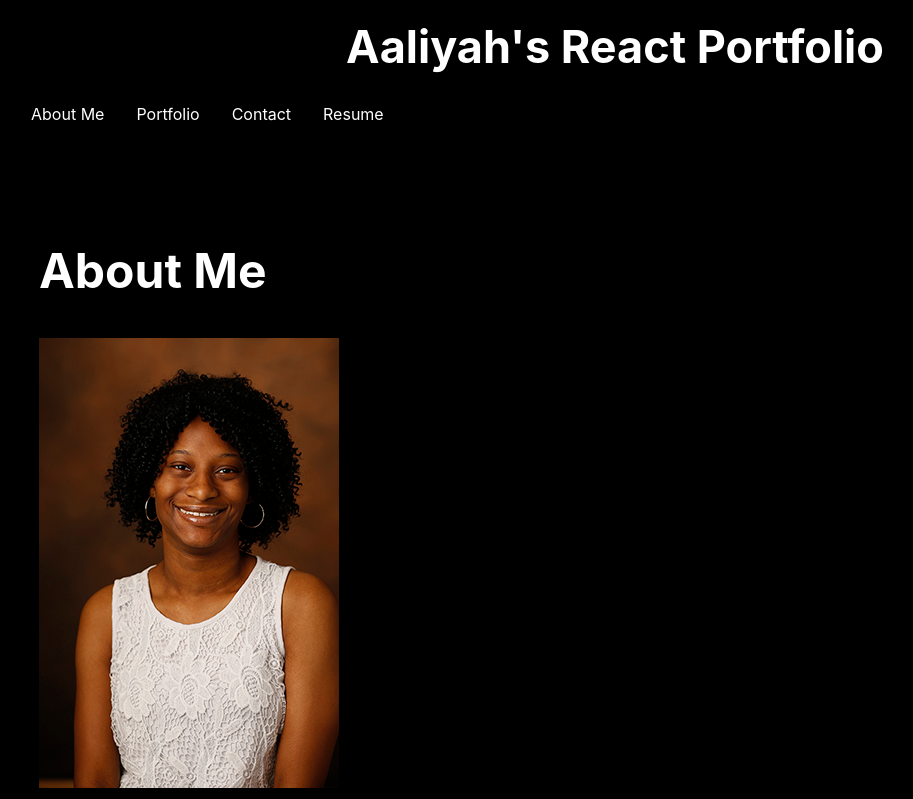
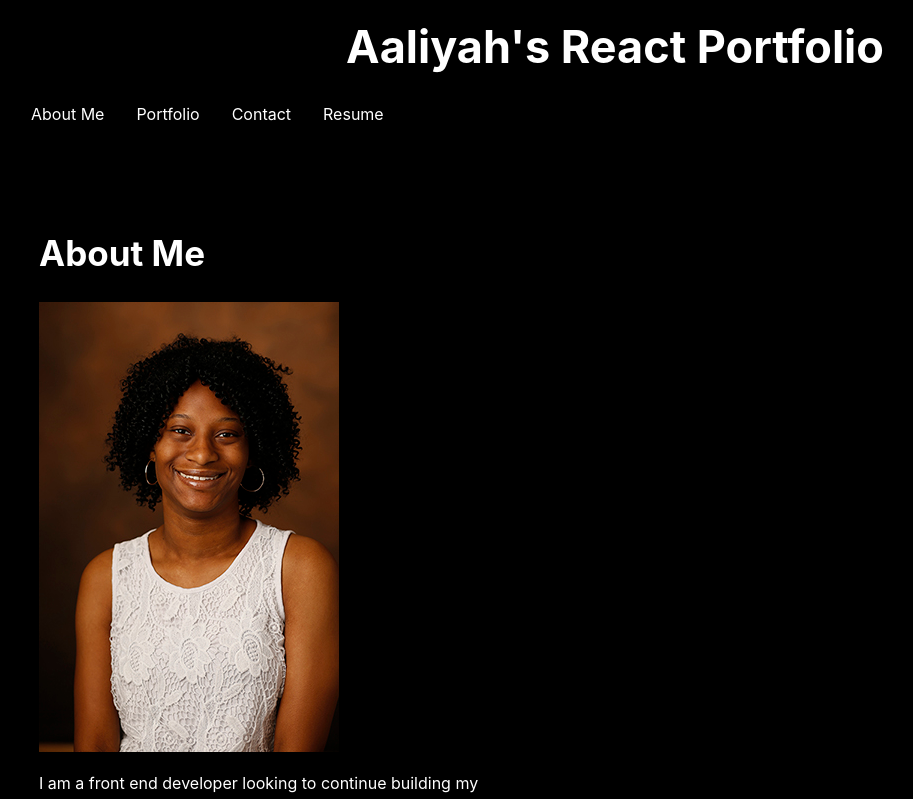
Before and after one commit to symlara/react-portfolio, a React (Create React App) app: page / in a window 1280 px wide. Shown: the top 799 px of the page, without its empty margins (25-938 px from the left). Built offline with nearby package versions, Linux system fonts and the light colour scheme.

Commit message:
adding styles to about page

```diff
--- a/src/index.css
+++ b/src/index.css
@@ -91,7 +91,9 @@ ul {
 }
 
 
-
+#about h2 {
+  font-size: 35px;
+}
 
 
 
```
